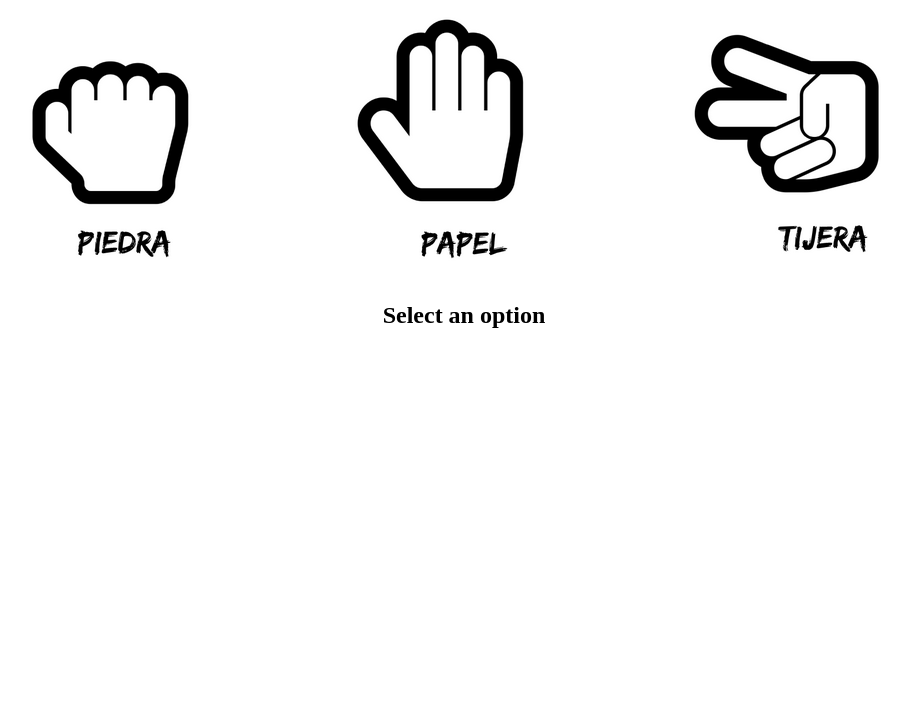
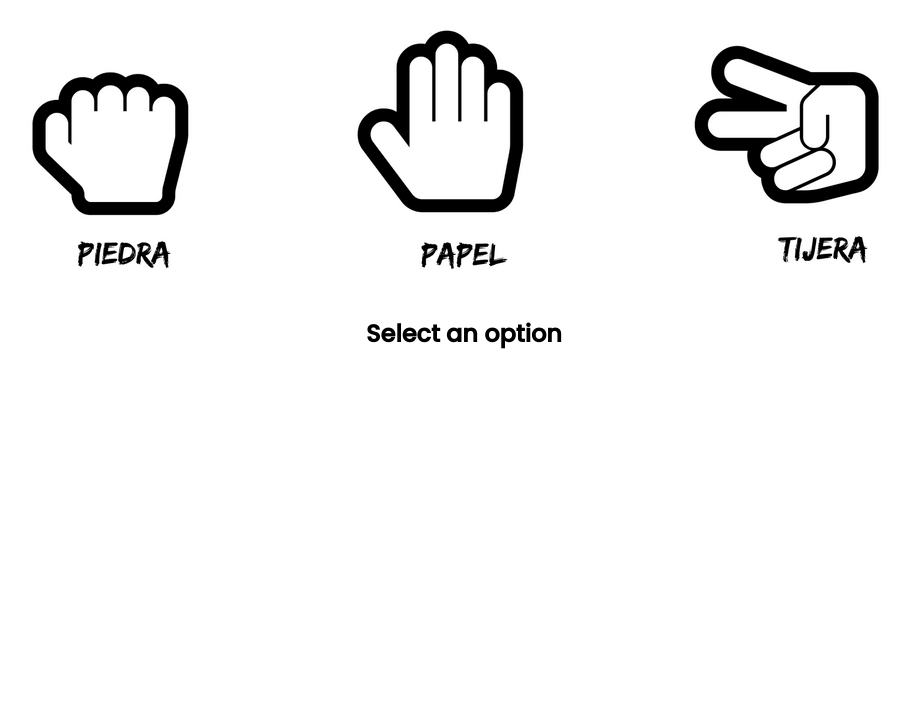
Before and after one commit to cfrodriguezb17/rock-paper-scissors, a plain HTML site: page index.html in a window 1280 px wide. Shown: the part 83-800 px from the top of the page, without its empty margins (176-1086 px from the left). Drawn offline with Linux system fonts and the light colour scheme.

Commit message:
Add font

```diff
--- a/index.html
+++ b/index.html
@@ -4,6 +4,9 @@
     <meta charset="UTF-8">
     <meta name="viewport" content="width=device-width, initial-scale=1.0">
     <meta http-equiv="X-UA-Compatible" content="ie=edge">
+    <link rel="preconnect" href="https://fonts.googleapis.com">
+    <link rel="preconnect" href="https://fonts.gstatic.com" crossorigin>
+    <link href="https://fonts.googleapis.com/css2?family=Poppins:wght@500&display=swap" rel="stylesheet">
     <title>Rock Paper Scissors</title>
     <link rel="stylesheet" href="style.css">
   <script src="main.js" defer></script>
--- a/style.css
+++ b/style.css
@@ -1,3 +1,6 @@
+body {
+  font-family: 'Poppins', sans-serif;
+}
 .title, .subtitle, .result {
   text-align: center;
 }
```
